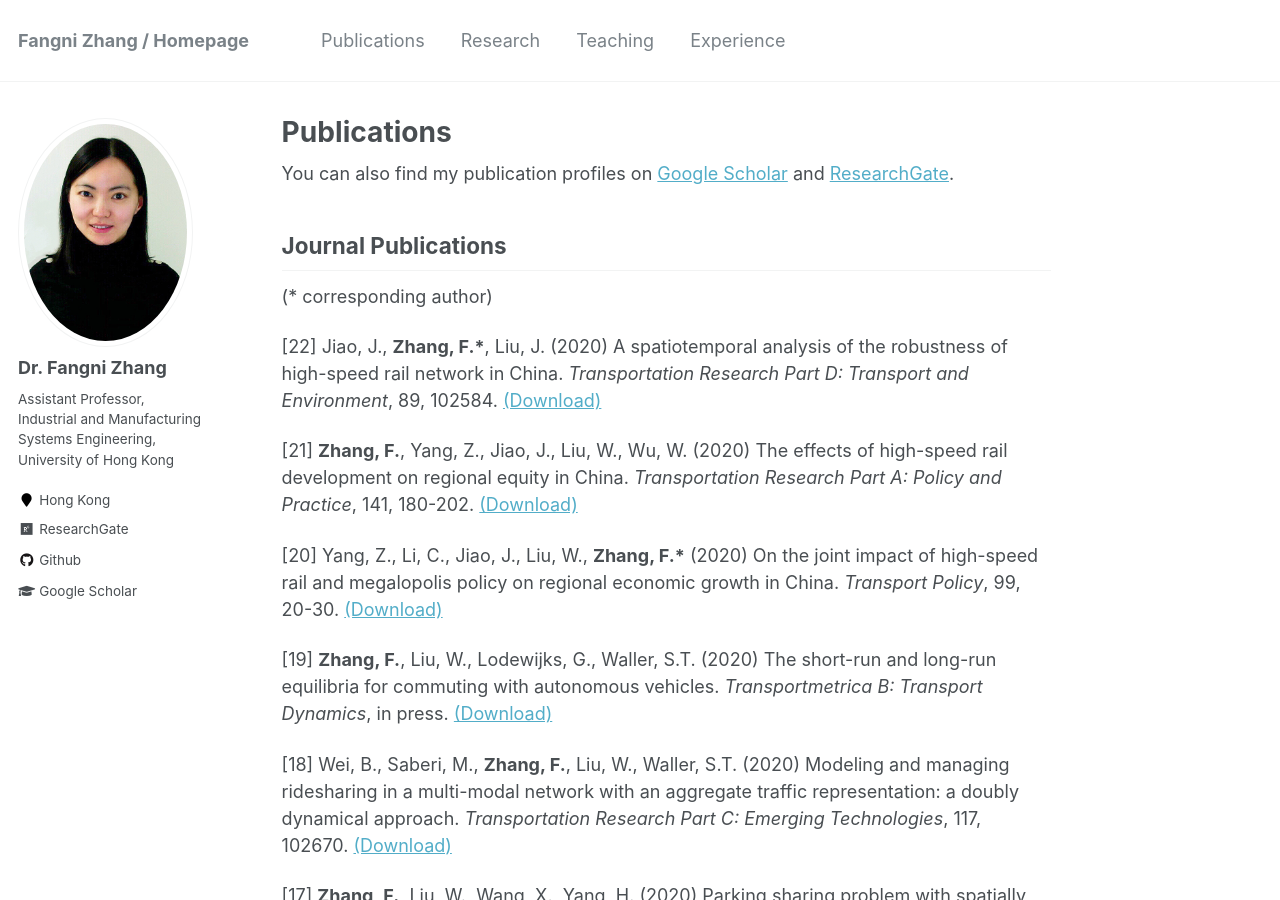
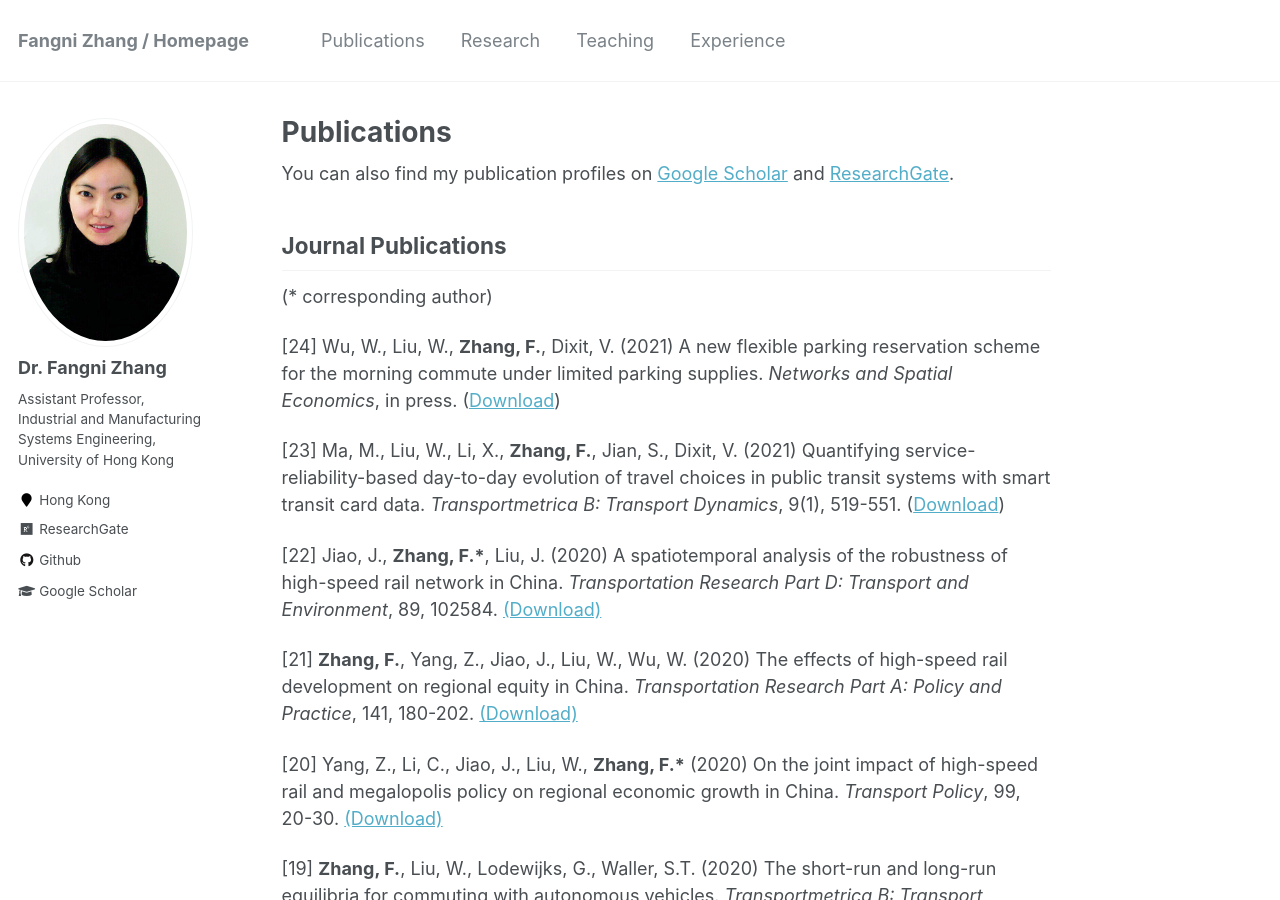
Before and after one commit to fangnizhang/fangnizhang.github.io, a Jekyll site: the page built from _pages/publications.md, in a window 1280 px wide and 900 px high. Built offline with Jekyll 4.4.1, drawn with Linux system fonts in a browser that asks for light colours.

Commit message:
Update publications.md

```diff
--- a/_pages/publications.md
+++ b/_pages/publications.md
@@ -19,6 +19,10 @@ You can also find my publication profiles on [Google Scholar](https://scholar.go
 Journal Publications
 ----------
 (* corresponding author)
+
+[24] Wu, W., Liu, W., __Zhang, F.__, Dixit, V. (2021) A new flexible parking reservation scheme for the morning commute under limited parking supplies. _Networks and Spatial Economics_, in press. ([Download](https://doi.org/DOI))
+
+[23] Ma, M., Liu, W., Li, X., __Zhang, F.__, Jian, S., Dixit, V. (2021) Quantifying service-reliability-based day-to-day evolution of travel choices in public transit systems with smart transit card data. _Transportmetrica B: Transport Dynamics_, 9(1), 519-551. ([Download](https://doi.org/10.1080/21680566.2021.1916645))
 
 [22] Jiao, J., __Zhang, F.\*__, Liu, J. (2020) A spatiotemporal analysis of the robustness of high-speed rail network in China. _Transportation Research Part D: Transport and Environment_, 89, 102584. [(Download)](https://doi.org/10.1016/j.trd.2020.102584)
 
```
